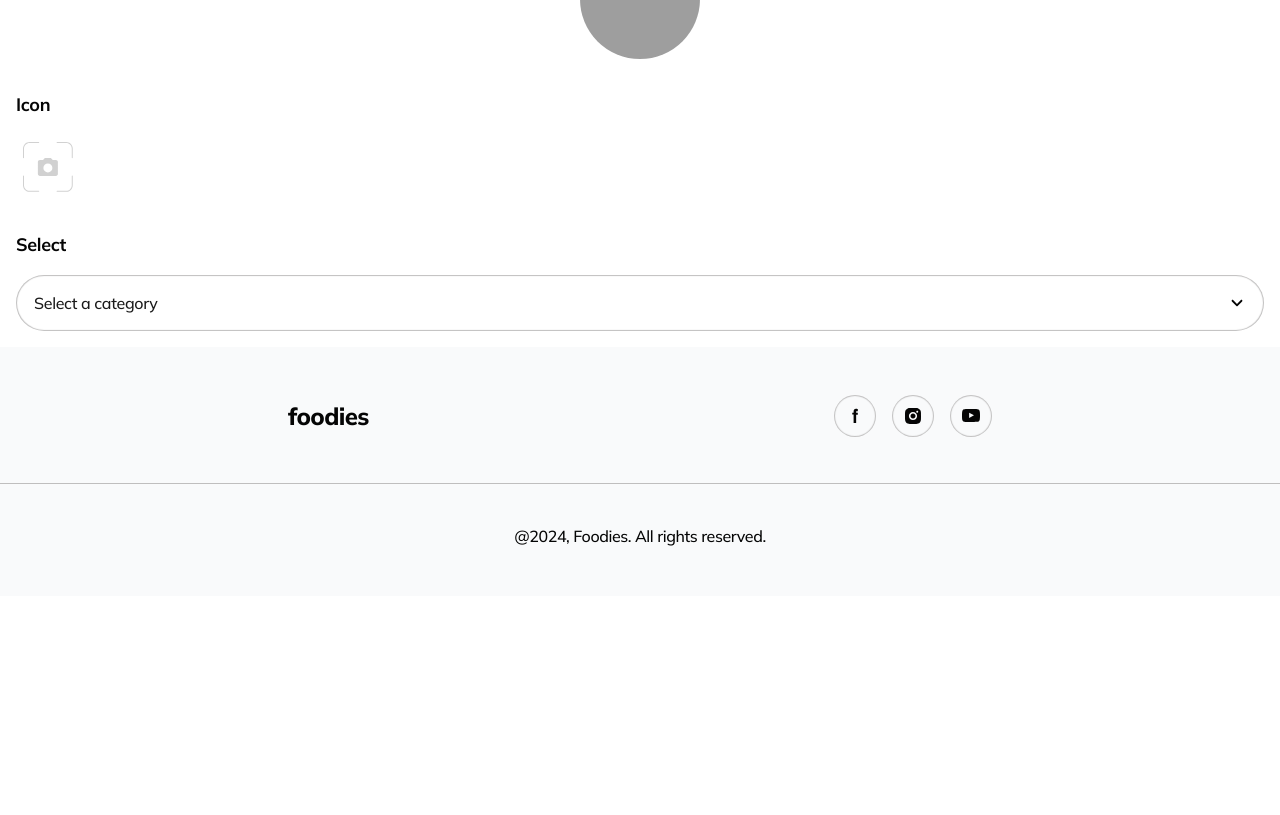
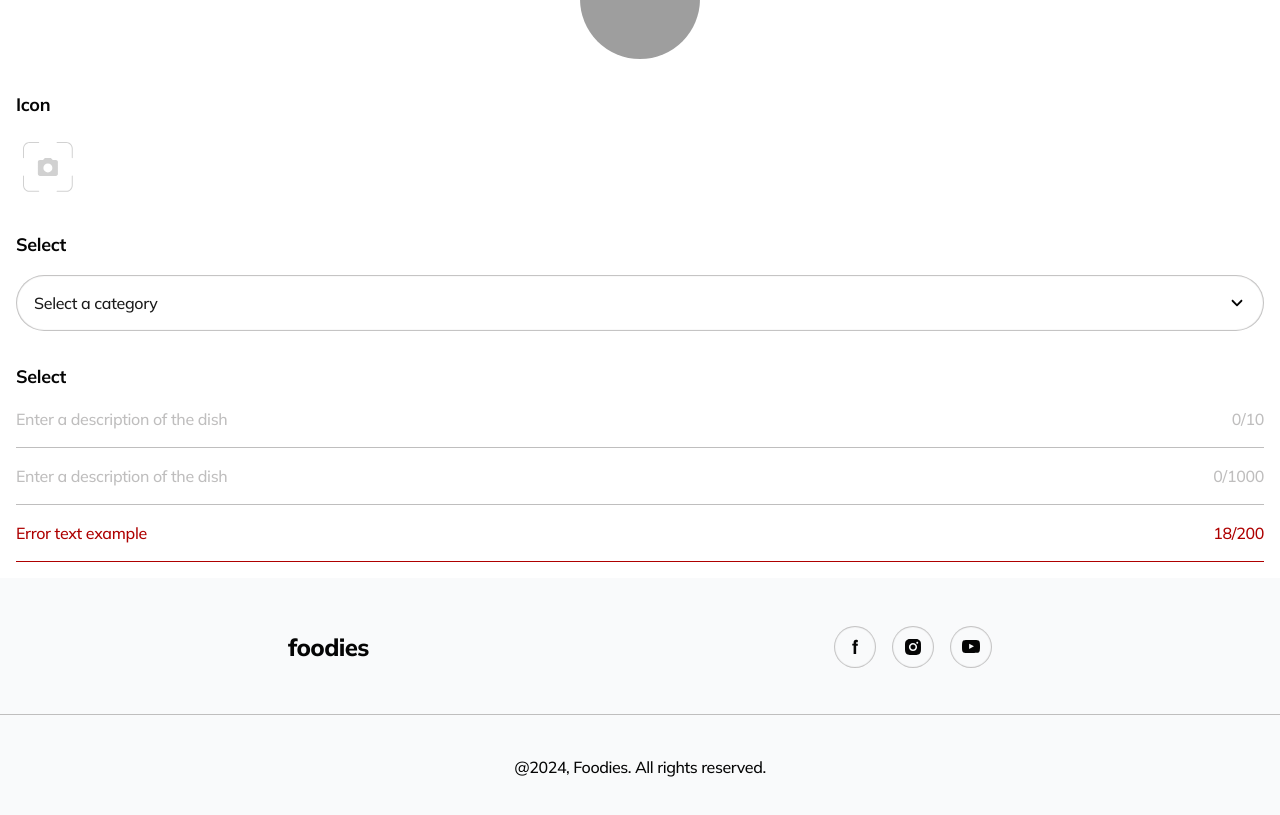
Before and after one commit to SergeyPoly/goit-node-final-project-FE, a React (Vite) app: page /components in a window 1280 px wide. Shown: the part 2063-2878 px from the top of the page. Before the commit the page ends 2659 px from the top, so only its background shows below. Built offline with nearby package versions, Linux system fonts and the light colour scheme; grey boxes are pictures that could not be loaded.

Commit message:
feat: add TextField component and integrate it into ComponentsPage

```diff
--- a/src/index.css
+++ b/src/index.css
@@ -10,6 +10,7 @@
     --color-main: oklch(0.1149 0 0);
     --color-dark: oklch(0.2178 0 0);
     --color-grey: oklch(0.8023 0.0011 17.18);
+    --color-error: oklch(0.4715 0.193475 29.2339);
 
     --shadow-border-white: inset 0 0 1px 1px var(--color-white);
     --shadow-border-main: inset 0 0 1px 1px var(--color-main);
--- a/src/pages/components/ui/ComponentsPage.jsx
+++ b/src/pages/components/ui/ComponentsPage.jsx
@@ -5,6 +5,7 @@ import { ImageManager } from '@/shared/ui/ImageManager';
 import { Icon } from '@/shared/ui/Icon';
 import { Modal } from '@/shared/ui/Modal';
 import { Select } from '@/shared/ui/Select';
+import { TextField } from '@/shared/ui/TextField';
 
 const CATEGORIES = [
   { value: 'beef', label: 'Beef' },
@@ -28,7 +29,13 @@ export const ComponentsPage = () => {
   const isFavorite = true;
   const [isOpen, setIsOpen] = useState(false);
 
+  // Select
   const [category, setCategory] = useState('');
+
+  // TextField
+  const [title, setTitle] = useState('');
+  const [desc, setDesc] = useState('');
+  const [val, setVal] = useState('Error text example');
 
   return (
     <div className="flex flex-col gap-8 p-4">
@@ -170,6 +177,33 @@ export const ComponentsPage = () => {
 
         <Select options={CATEGORIES} value={category} onChange={(opt) => setCategory(opt.value)} />
       </div>
+
+      <div className="flex flex-col gap-4">
+        <h2 className="text-lg font-bold">Select</h2>
+
+        <TextField
+          placeholder="Enter a description of the dish"
+          value={title}
+          onChange={setTitle}
+          maxLength={10}
+        />
+
+        <TextField
+          multiline
+          placeholder="Enter a description of the dish"
+          value={desc}
+          onChange={setDesc}
+          maxLength={1000}
+        />
+
+        <TextField
+          error
+          placeholder="Enter a description"
+          value={val}
+          onChange={setVal}
+          maxLength={200}
+        />
+      </div>
     </div>
   );
 };
--- /dev/null
+++ b/src/shared/ui/TextField.jsx
@@ -0,0 +1,75 @@
+import { useId, useRef, useEffect } from 'react';
+import { cn } from '@/shared/lib/clsx';
+
+export const TextField = ({
+  value = '',
+  onChange,
+  placeholder,
+  maxLength,
+  multiline = false,
+  error = false,
+  name = '',
+  required = false,
+  className = '',
+  ...props
+}) => {
+  const id = useId();
+  const textareaRef = useRef(null);
+  const Tag = multiline ? 'textarea' : 'input';
+  const valueLength = value.length;
+
+  useEffect(() => {
+    if (multiline && textareaRef.current) {
+      textareaRef.current.style.height = 'auto';
+      textareaRef.current.style.height = `${textareaRef.current.scrollHeight}px`;
+    }
+  }, [value, multiline]);
+
+  const handleChange = (e) => {
+    const newValue = e.target.value;
+    if (maxLength && newValue.length > maxLength) return;
+    onChange?.(newValue);
+  };
+
+  return (
+    <div className={cn('flex w-full flex-col', className)}>
+      <div
+        className={cn(
+          'focus-within:border-main relative flex w-full items-end border-b pb-4 transition-colors duration-300',
+          error ? 'border-error' : 'border-grey'
+        )}
+      >
+        <Tag
+          ref={multiline ? textareaRef : null}
+          id={id}
+          name={name}
+          value={value}
+          onChange={handleChange}
+          placeholder={placeholder}
+          required={required}
+          rows={multiline ? 1 : undefined}
+          className={cn(
+            'tablet:text-base text-grey placeholder:text-grey w-full bg-transparent pr-18 text-sm font-medium outline-none',
+            multiline && 'tablet:pr-25 resize-none overflow-hidden pr-22',
+            valueLength > 0 && 'text-main',
+            error && 'text-error'
+          )}
+          {...props}
+        />
+
+        {maxLength && (
+          <div
+            className={cn(
+              'tablet:text-base text-grey absolute top-0 right-0 text-sm font-medium transition-colors select-none',
+              error && 'text-error! [&_span]:text-error!'
+            )}
+          >
+            <span className={cn(valueLength > 0 && 'text-main')}>{valueLength}</span>
+            <span className={cn(valueLength === maxLength && 'text-main')}>/</span>
+            <span className={cn(valueLength === maxLength && 'text-main')}>{maxLength}</span>
+          </div>
+        )}
+      </div>
+    </div>
+  );
+};
```
